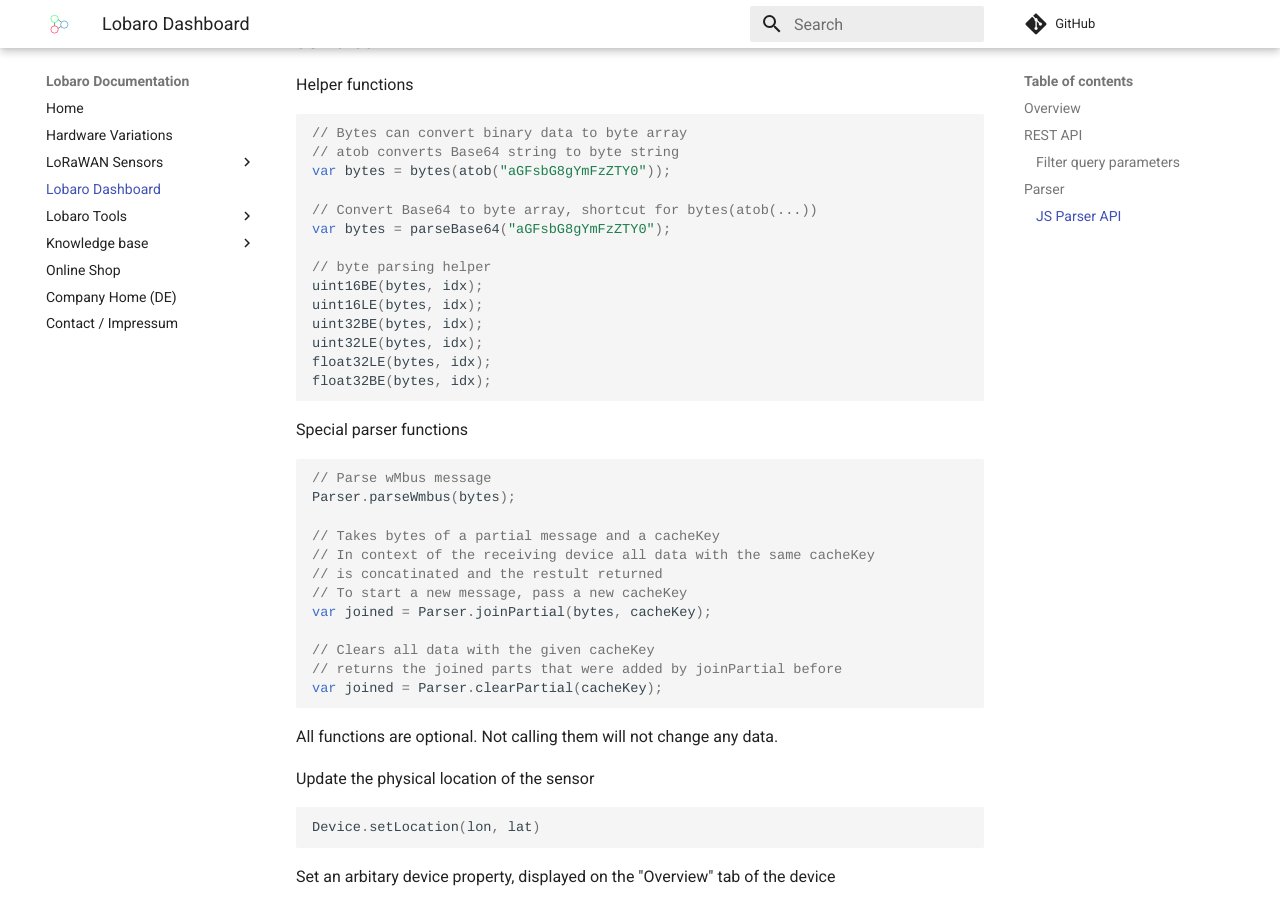
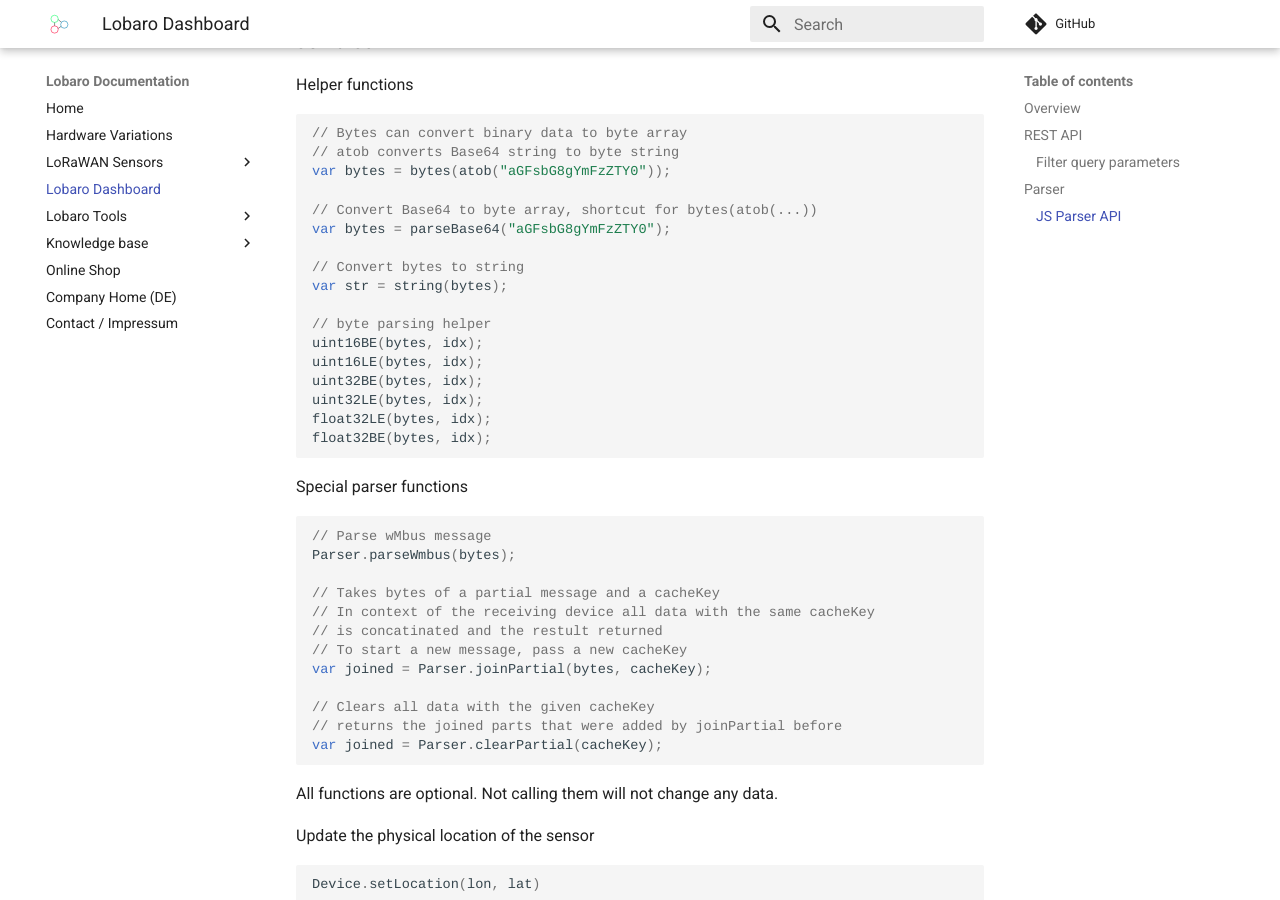
Before and after one commit to Lobaro/docs, an MkDocs documentation site: the page built from docs/dashboard/index.md, in a window 1280 px wide and 900 px high, scrolled down 1947 px. Built offline with MkDocs 1.6.1 and Material for MkDocs 9.7.7, drawn with Linux system fonts in a browser that asks for light colours; a script that is not in the unit is left out; comment, search, counter and statistics services are not loaded.

Commit message:
Update index.md

```diff
--- a/docs/dashboard/index.md
+++ b/docs/dashboard/index.md
@@ -88,6 +88,9 @@
 // Convert Base64 to byte array, shortcut for bytes(atob(...))
 var bytes = parseBase64("aGFsbG8gYmFzZTY0");
 
+// Convert bytes to string
+var str = string(bytes);
+
 // byte parsing helper
 uint16BE(bytes, idx);
 uint16LE(bytes, idx);
```
